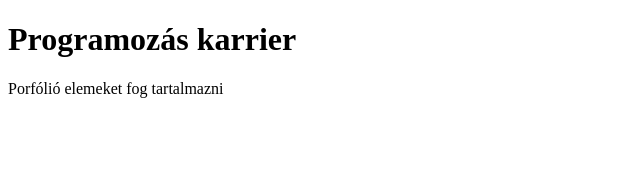
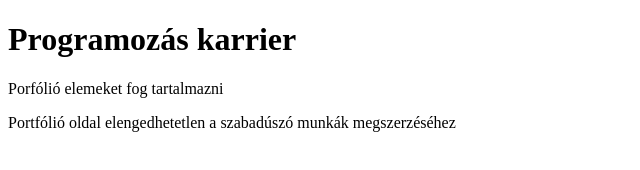
Before and after one commit to Buci2000/portfolio-oldal, a plain HTML site: page index.html in a window 1280 px wide. Shown: the whole page, without its empty margins (0-640 px from the left). Drawn offline with Linux system fonts and the light colour scheme.

Commit message:
Új bekezdés az index.html-ben

```diff
--- a/index.html
+++ b/index.html
@@ -8,5 +8,11 @@
 <body>
  <h1>Programozás karrier</h1>
  <p>Porfólió elemeket fog tartalmazni</p>
+ <p>
+    Portfólió
+    oldal elengedhetetlen a szabadúszó munkák
+    megszerzéséhez
+
+ </p>
 </body>
 </html>
```
